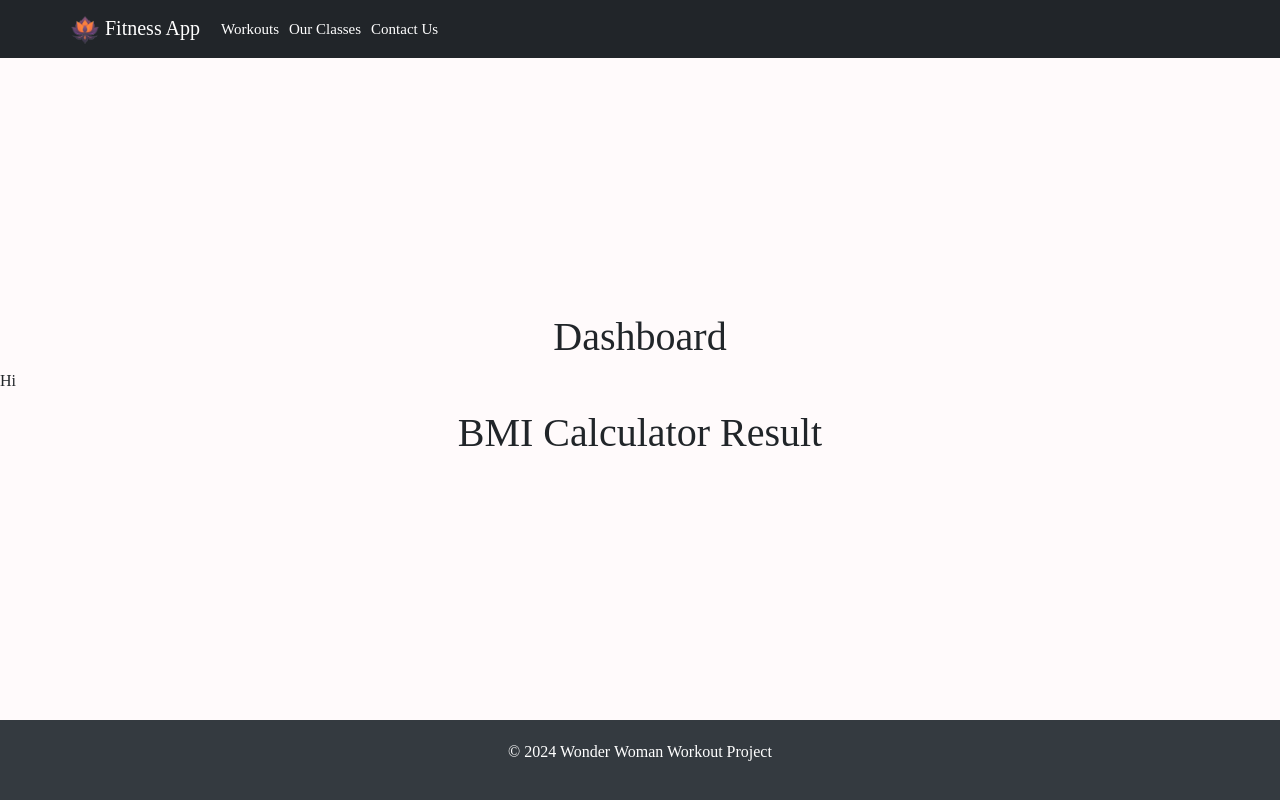
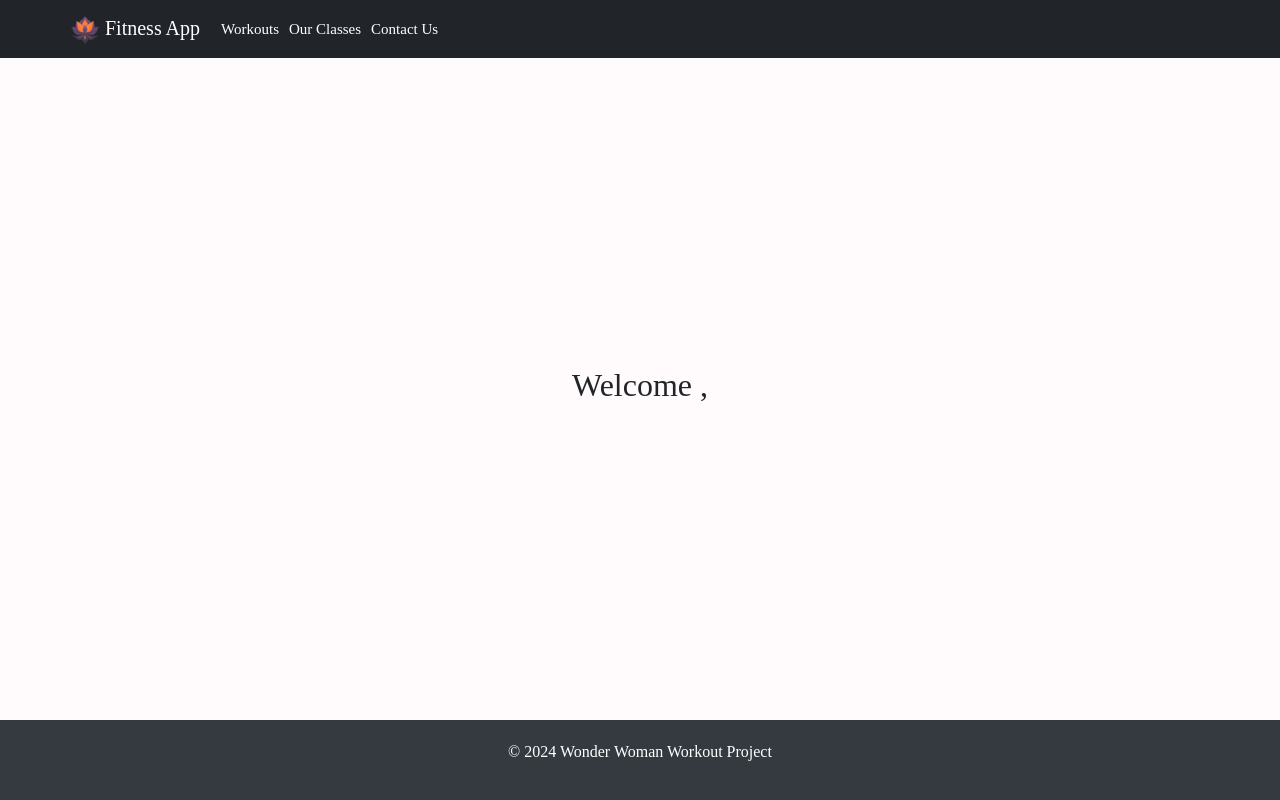
Before and after one commit to elismountain/fitness-app, a React (Vite) app: page /workout-plan in a window 1280 px wide. Built offline with nearby package versions, Linux system fonts and the light colour scheme; a small style sheet from the web is missing.

Commit message:
goal for today is being populated on the dashboard

```diff
--- a/src/components/SignIn.jsx
+++ b/src/components/SignIn.jsx
@@ -104,11 +104,12 @@ const SignIn = ({ onSubmit }) => {
               <Form.Label>Height (in metres) :</Form.Label>
               <Form.Control
                 type="number"
+                step="0.01"
                 value={height}
                 onChange={(e) => setHeight(e.target.value)}
                 placeholder="Enter your height"
                 isInvalid={!!heightError}
-                min="10"
+                min="1.00"
               />
               <Form.Control.Feedback type="invalid">{heightError}</Form.Control.Feedback>
             </Form.Group>
--- a/src/pages/Home.jsx
+++ b/src/pages/Home.jsx
@@ -7,7 +7,7 @@ const Home = () => {
   const navigate = useNavigate();
 
   const handleSubmit = (formData) => {
-    navigate(`/workout-plan?username=${encodeURIComponent(formData.name)}&height=${encodeURIComponent(formData.height)}&weight=${encodeURIComponent(formData.weight)}`);
+    navigate(`/workout-plan?username=${encodeURIComponent(formData.name)}&height=${encodeURIComponent(formData.height)}&weight=${encodeURIComponent(formData.weight)}&goal=${encodeURIComponent(formData.goal)}`);
   };
 
   return (
--- a/src/pages/WorkoutPlan.jsx
+++ b/src/pages/WorkoutPlan.jsx
@@ -6,6 +6,7 @@ const WorkoutPlan = () => {
   const location = useLocation();
   const searchParams = new URLSearchParams(location.search);
   const username = searchParams.get('username');
+  const goal =searchParams.get('goal')
 
   // Directly parse to float here to avoid re-declaring inside useEffect
   const height = parseFloat(searchParams.get('height'));
@@ -35,11 +36,12 @@ const WorkoutPlan = () => {
 
   return (
     <div>
-      <h1>Dashboard</h1>
-      <p>Hi {username}</p>
+      <h2>Welcome , {username}</h2>
+
       <div>
-        <h1>BMI Calculator Result</h1>
+
         {bmi && <p>Your BMI is: {bmi.toFixed(2)}</p>}
+        {goal && <p>Goal for today : {goal}</p>}
       </div>
     </div>
   );
```
